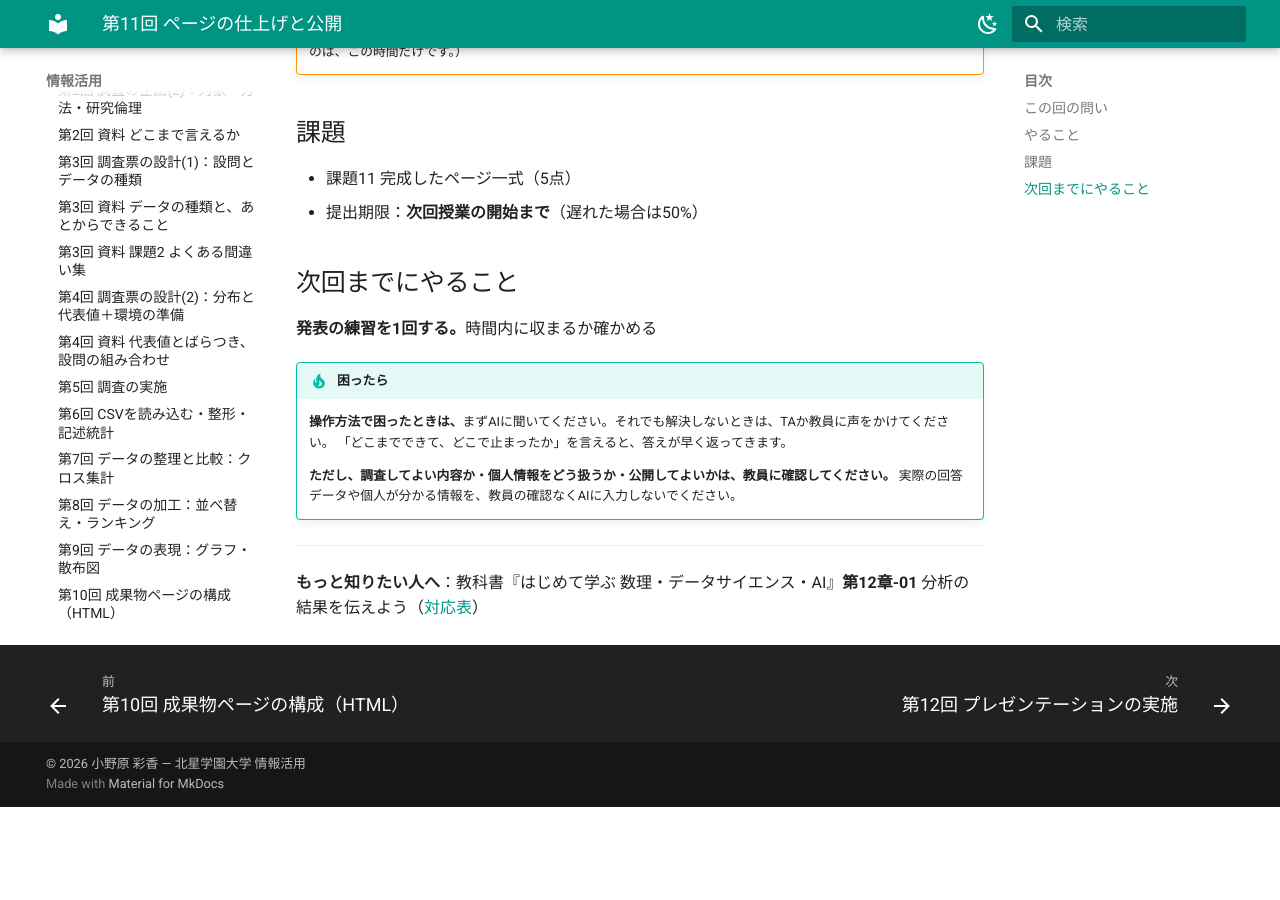
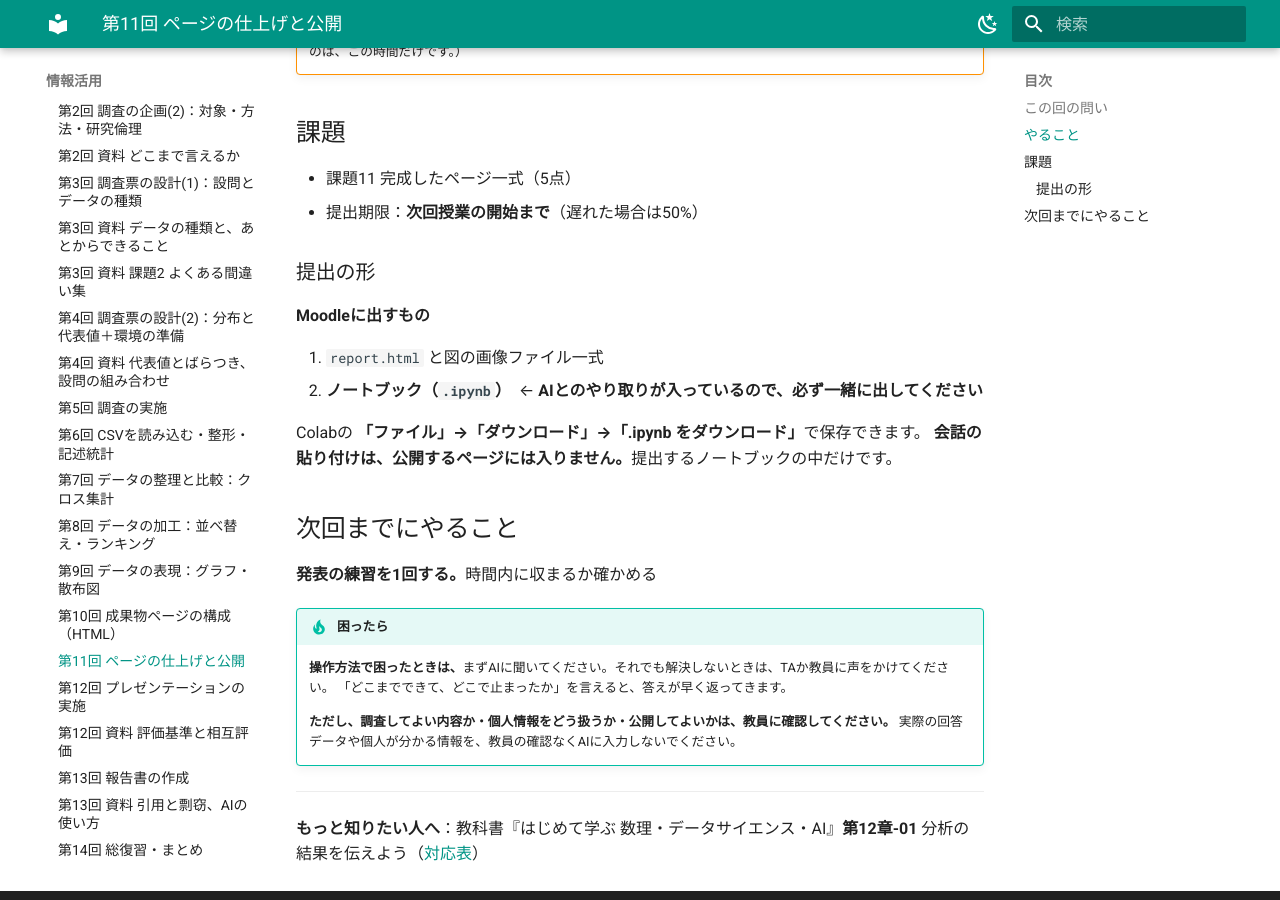
Before and after one commit to aonoa68/joho-katsuyo, an MkDocs documentation site: the page built from docs/week11.md, in a window 1280 px wide and 900 px high, scrolled down 1128 px. Built offline with MkDocs 1.6.1 and Material for MkDocs 9.7.7, drawn with Linux system fonts in a browser that asks for light colours; a script that is not in the unit is left out; before the commit the page ends 1935 px from its top, so only the background shows below that.

Commit message:
第10・11回: ノートブック(.ipynb)も提出することを明記
AIとのやり取りの貼り付けは1点の配点対象だが、提出物の指示がHTMLと画像だけだったため、会話記録が提出から落ちる構造になっていた。

```diff
--- a/docs/week10.md
+++ b/docs/week10.md
@@ -46,6 +46,16 @@
 - 課題10 ページの骨組み（各セクションのメッセージ1文つき）（5点）
 - 提出期限：**次回授業の開始まで**（遅れた場合は50%）
 
+### 提出の形
+
+**Moodleに出すもの**
+
+1. ページの骨組み（この回の出力）
+2. **ノートブック（`.ipynb`）**　← **AIとのやり取りが入っているので、必ず一緒に出してください**
+
+Colabの **「ファイル」→「ダウンロード」→「.ipynb をダウンロード」**で保存できます。
+**会話の貼り付けは、公開するページには入りません。**提出するノートブックの中だけです。
+
 ## 次回までにやること
 
 **ページを見ずに、自分の主張を口で言えるか**試す
--- a/docs/week11.md
+++ b/docs/week11.md
@@ -45,6 +45,16 @@
 - 課題11 完成したページ一式（5点）
 - 提出期限：**次回授業の開始まで**（遅れた場合は50%）
 
+### 提出の形
+
+**Moodleに出すもの**
+
+1. `report.html` と図の画像ファイル一式
+2. **ノートブック（`.ipynb`）**　← **AIとのやり取りが入っているので、必ず一緒に出してください**
+
+Colabの **「ファイル」→「ダウンロード」→「.ipynb をダウンロード」**で保存できます。
+**会話の貼り付けは、公開するページには入りません。**提出するノートブックの中だけです。
+
 ## 次回までにやること
 
 **発表の練習を1回する。**時間内に収まるか確かめる
```
Also changed, not shown: 2 other files.
